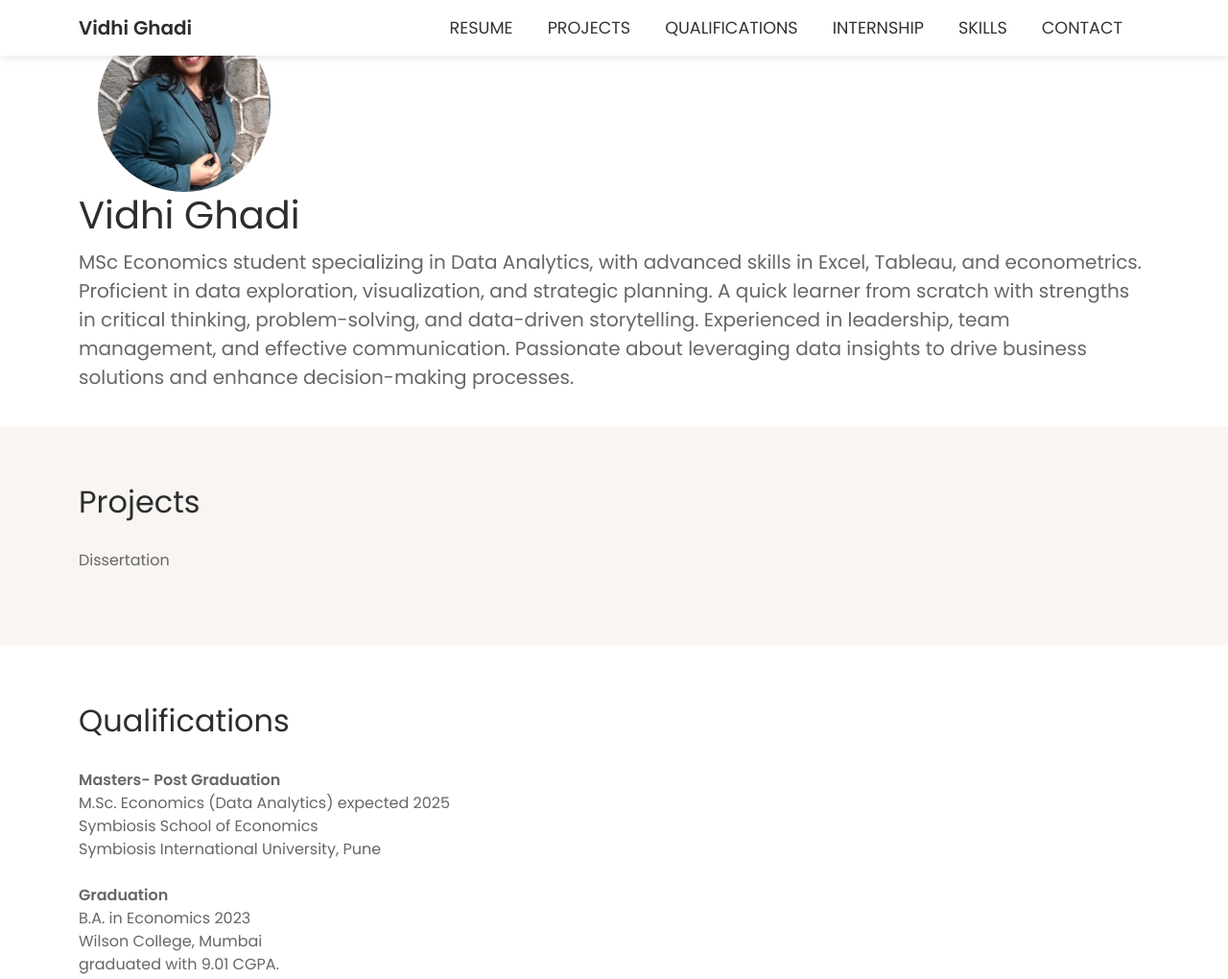
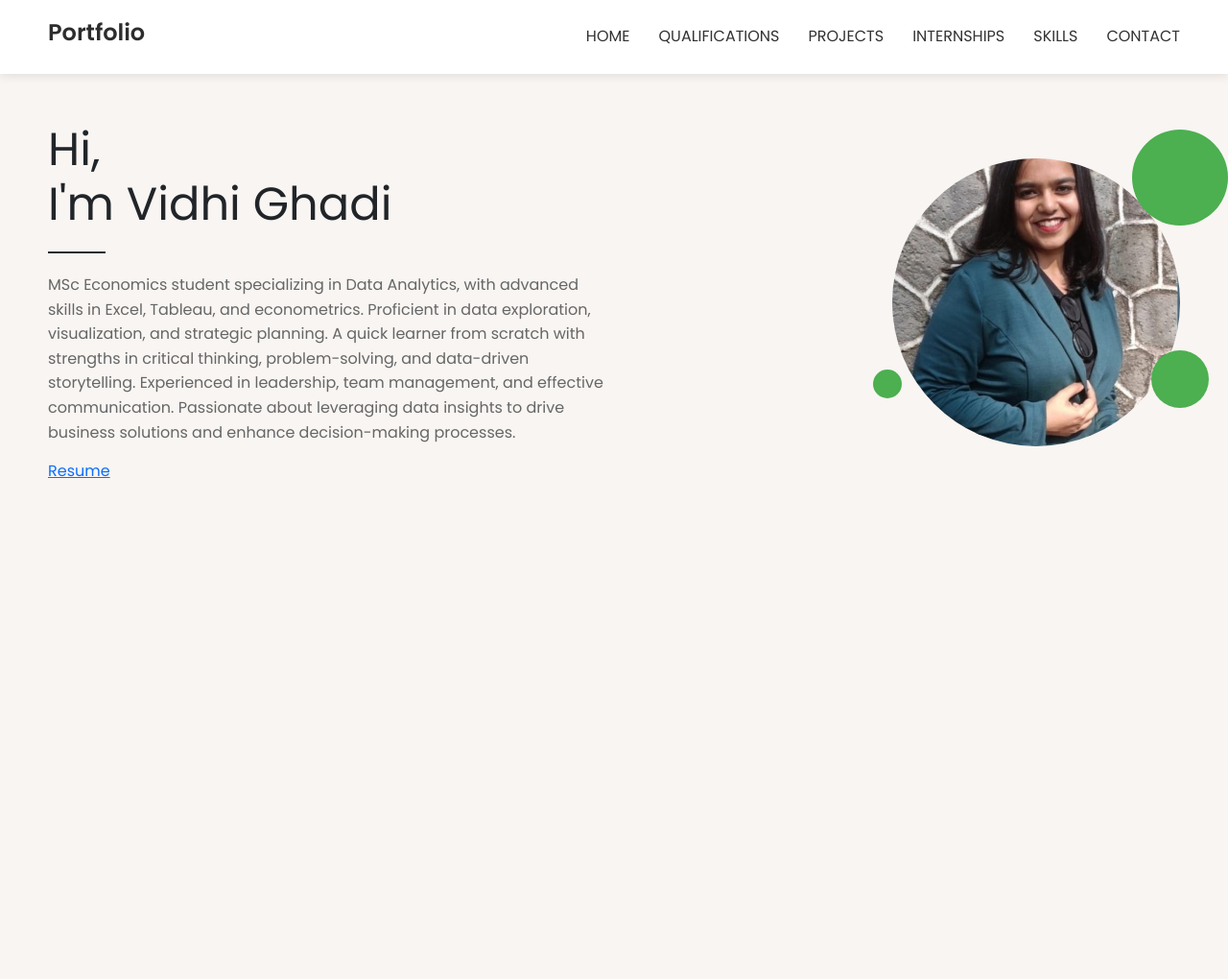
Before and after one commit to Vidhi-lab-design/Vidhi.Ghadi-portfolio.io, a plain HTML site: page index.html in a window 1280 px wide. Shown: the top 1020 px of the page at 96% size. After the commit the page ends 800 px from the top, so only its background shows below. Drawn offline with nearby package versions, Linux system fonts and the light colour scheme.

Commit message:
Update index.html

```diff
--- a/index.html
+++ b/index.html
@@ -10,34 +10,12 @@
     <style>
         body {
             font-family: 'Poppins', sans-serif;
+            margin: 0;
+            padding: 0;
             background-color: #f8f5f2;
-            color: #666;
         }
 
-        /* Navbar */
-        .navbar {
-            background-color: #fff;
-            box-shadow: 0 2px 10px rgba(0, 0, 0, 0.1);
-        }
-
-        .navbar-nav .nav-link {
-            color: #333 !important;
-            margin-right: 20px;
-            font-size: 1.1rem;
-            font-weight: 500;
-            text-transform: uppercase;
-        }
-
-        .navbar-nav .nav-link:hover {
-            color: #4CAF50 !important;
-        }
-
-        .navbar-brand {
-            font-weight: bold;
-            color: #2d2d2d !important;
-        }
-
-        /* Header */
+        /* Header styling */
         header {
             display: flex;
             justify-content: space-between;
@@ -47,217 +25,146 @@
             box-shadow: 0 2px 10px rgba(0, 0, 0, 0.1);
         }
 
-        header img {
-            border-radius: 50%;
-            width: 180px;
-            height: 180px;
-            object-fit: cover;
-            margin-left: 20px;
-            margin-right: 40px;
-        }
-
         header h1 {
-            font-size: 2.5rem;
-            margin-bottom: 10px;
+            font-size: 24px;
+            font-weight: bold;
             color: #2d2d2d;
         }
 
-        header p {
-            font-size: 1.25rem;
-            margin-top: 0;
-            color: #666;
+        /* Navigation bar styling */
+        nav {
+            display: flex;
         }
 
-        /* Sections */
-        section {
-            padding: 60px 0;
-            background-color: #f8f5f2;
+        nav a {
+            text-decoration: none;
+            color: #333;
+            margin-left: 30px;
+            font-weight: 500;
+            text-transform: uppercase;
         }
 
-        section:nth-child(even) {
-            background-color: #fff;
-        }
-
-        section h2 {
-            font-size: 2rem;
-            color: #2d2d2d;
-            margin-bottom: 30px;
-        }
-
-        section p {
-            color: #666;
-        }
-
-        /* Footer */
-        footer {
-            background-color: #fff;
-            color: #666;
-            text-align: center;
-            padding: 20px 0;
-            margin-top: 30px;
-            box-shadow: 0 -2px 10px rgba(0, 0, 0, 0.1);
-        }
-
-        .social-icons a {
-            margin: 0 15px;
-            font-size: 1.5rem;
-            color: #666;
-            text-decoration: none;
-        }
-
-        .social-icons a:hover {
+        nav a:hover {
             color: #4CAF50;
         }
 
-        /* Buttons */
-        .btn-custom {
-            background-color: #2d2d2d;
-            color: #fff;
-            border: none;
-            padding: 10px 20px;
-            font-size: 1.1rem;
-            font-weight: 600;
-            text-transform: uppercase;
-            transition: background-color 0.3s ease;
+        /* Main content styling */
+        .main-content {
+            display: flex;
+            align-items: center;
+            justify-content: space-between;
+            padding: 50px;
         }
 
-        .btn-custom:hover {
+        .text-section {
+            max-width: 50%;
+        }
+
+        .text-section h2 {
+            font-size: 48px;
+            margin: 0;
+        }
+
+        .text-section p {
+            font-size: 16px;
+            color: #666;
+            line-height: 1.6;
+        }
+
+        .text-section button {
+            background-color: #2d2d2d;
+            color: white;
+            padding: 10px 20px;
+            border: none;
+            border-radius: 20px;
+            font-size: 16px;
+            cursor: pointer;
+            margin-top: 20px;
+        }
+
+        .text-section button:hover {
             background-color: #555;
+        }
+
+        /* Image styling */
+        .image-section {
+            position: relative;
+        }
+
+        .image-section img {
+            border-radius: 50%;
+            width: 300px;
+            height: 300px;
+            object-fit: cover;
+        }
+
+        /* Decorative elements around image */
+        .circle {
+            position: absolute;
+            background-color: #4CAF50;
+            border-radius: 50%;
+        }
+
+        .circle-1 {
+            width: 30px;
+            height: 30px;
+            bottom: 50px;
+            left: -20px;
+        }
+
+        .circle-2 {
+            width: 100px;
+            height: 100px;
+            top: -30px;
+            right: -50px;
+        }
+
+        .circle-3 {
+            width: 60px;
+            height: 60px;
+            top: 200px;
+            right: -30px;
+        }
+
+        .line {
+            width: 60px;
+            height: 2px;
+            background-color: #2d2d2d;
+            margin: 20px 0;
         }
     </style>
 </head>
 
 <body>
 
-    <!-- Navbar -->
-    <nav class="navbar navbar-expand-lg navbar-dark fixed-top">
-        <div class="container">
-            <a class="navbar-brand" href="#">Vidhi Ghadi</a>
-            <button class="navbar-toggler" type="button" data-bs-toggle="collapse" data-bs-target="#navbarNav"
-                aria-controls="navbarNav" aria-expanded="false" aria-label="Toggle navigation">
-                <span class="navbar-toggler-icon"></span>
-            </button>
-            <div class="collapse navbar-collapse" id="navbarNav">
-                <ul class="navbar-nav ms-auto">
-                    <li class="nav-item">
-                        <a class="nav-link" href="https://drive.google.com/file/d/1MTwoJFtkBZYPaFMtuf0x9TWUBe6PLKKs/view?usp=drive_link"
-                            target="_blank">Resume</a>
-                    </li>
-                    <li class="nav-item">
-                        <a class="nav-link" href="#projects">Projects</a>
-                    </li>
-                    <li class="nav-item">
-                        <a class="nav-link" href="#qualifications">Qualifications</a>
-                    </li>
-                    <li class="nav-item">
-                        <a class="nav-link" href="#internship">Internship</a>
-                    </li>
-                    <li class="nav-item">
-                        <a class="nav-link" href="#skills">Skills</a>
-                    </li>
-                    <li class="nav-item">
-                        <a class="nav-link" href="#contact">Contact</a>
-                    </li>
-                </ul>
-            </div>
-        </div>
-    </nav>
-
     <!-- Header -->
     <header>
-        <div class="container">
-            <div class="header-content">
-                <img src="self.jpg" alt="Your Photo">
-                <div>
-                    <h1>Vidhi Ghadi</h1>
-                    <p>MSc Economics student specializing in Data Analytics, with advanced skills in Excel, Tableau, and econometrics. Proficient in data exploration, visualization, and strategic planning. A quick learner from scratch with strengths in critical thinking, problem-solving, and data-driven storytelling. Experienced in leadership, team management, and effective communication. Passionate about leveraging data insights to drive business solutions and enhance decision-making processes.</p>
-                </div>
-            </div>
-        </div>
+        <h1>Portfolio</h1>
+        <nav>
+            <a href="#">Home</a>
+            <a href="#">Qualifications</a>
+            <a href="#">Projects</a>
+            <a href="#">Internships</a>
+            <a href="#">Skills</a>
+            <a href="#">Contact</a>
+        </nav>
     </header>
 
-    <!-- Projects Section -->
-    <section id="projects">
-        <div class="container">
-            <h2>Projects</h2>
-            <p>Dissertation</p>
+    <!-- Main Content -->
+    <div class="main-content">
+        <div class="text-section">
+            <h2>Hi, <br> I'm Vidhi Ghadi</h2>
+            <div class="line"></div>
+            <p>MSc Economics student specializing in Data Analytics, with advanced skills in Excel, Tableau, and econometrics. Proficient in data exploration, visualization, and strategic planning. A quick learner from scratch with strengths in critical thinking, problem-solving, and data-driven storytelling. Experienced in leadership, team management, and effective communication. Passionate about leveraging data insights to drive business solutions and enhance decision-making processes.</p>
+            <a href="https://drive.google.com/file/d/1MTwoJFtkBZYPaFMtuf0x9TWUBe6PLKKs/view?usp=drive_link" target="_blank" class="btn-custom">Resume</a>
         </div>
-    </section>
-
-    <!-- Qualifications Section -->
-    <section id="qualifications">
-        <div class="container">
-            <h2>Qualifications</h2>
-            <p><strong>Masters- Post Graduation</strong><br>
-                M.Sc. Economics (Data Analytics) expected 2025<br>
-                Symbiosis School of Economics<br>
-                Symbiosis International University, Pune<br><br>
-
-                <strong>Graduation</strong><br>
-                B.A. in Economics 2023<br>
-                Wilson College, Mumbai<br>
-                graduated with 9.01 CGPA.
-            </p>
+        <div class="image-section">
+            <img src="self.jpg" alt="Vidhi Ghadi">
+            <div class="circle circle-1"></div>
+            <div class="circle circle-2"></div>
+            <div class="circle circle-3"></div>
         </div>
-    </section>
-
-    <!-- Internship Section -->
-    <section id="internship">
-        <div class="container">
-            <h2>Internship</h2>
-            <p><strong>1. Maharashtra Economic Development Council, Mumbai</strong> (December 2022 to January 2023)<br>
-                <em>Role:</em> Administration and Operations Executive Intern<br><br>
-                <strong>2. Healing Anonymously, Jaipur (Remote)</strong> (May 2021 to October 2021)<br>
-                <em>Role:</em> Content Writer and Social Media<br><br>
-                <strong>3. UnSchool, Hyderabad (Remote)</strong> (December 2020 to January 2021)<br>
-                <em>Role:</em> Business Development Intern<br>
-            </p>
-        </div>
-    </section>
-
-    <!-- Skills Section -->
-    <section id="skills">
-        <div class="container">
-            <h2>Skills</h2>
-            <p>
-                1. Data Cleaning/Analytics<br>
-                2. MS Excel<br>
-                3. Tableau, QGIS, R<br>
-                4. Data Exploration/ Visualization<br>
-                5. Strategic Planning<br>
-                6. Critical Thinking<br>
-                7. Problem-Solving<br>
-                8. Leadership and Team Management<br>
-                9. Effective Communication<br>
-                10. Multilingual Proficiency (English, Hindi, Gujarati, Marathi, Basic Spanish)
-            </p>
-        </div>
-    </section>
-
-    <!-- Contact Section -->
-    <section id="contact">
-        <div class="container">
-            <h2>Contact</h2>
-            <div class="social-icons">
-                <a href="mailto:ghadividhi79@gmail.com">
-                    <img src="https://img.icons8.com/ios/50/666666/gmail.png" alt="Gmail Icon">
-                </a>
-                <a href="https://www.linkedin.com/in/vidhi-ghadi-7b1471251/" target="_blank">
-                    <img src="https://img.icons8.com/ios/50/666666/linkedin.png" alt="LinkedIn Icon">
-                </a>
-                <a href="https://www.instagram.com/vidhuarca/" target="_blank">
-                    <img src="https://img.icons8.com/ios/50/666666/instagram-new.png" alt="Instagram Icon">
-                </a>
-            </div>
-        </div>
-    </section>
-
-    <!-- Footer -->
-    <footer>
-        <div class="container">
-            <p>&copy; 2024 Vidhi Ghadi. All Rights Reserved.</p>
-        </div>
-    </footer>
+    </div>
 
 </body>
 
```
